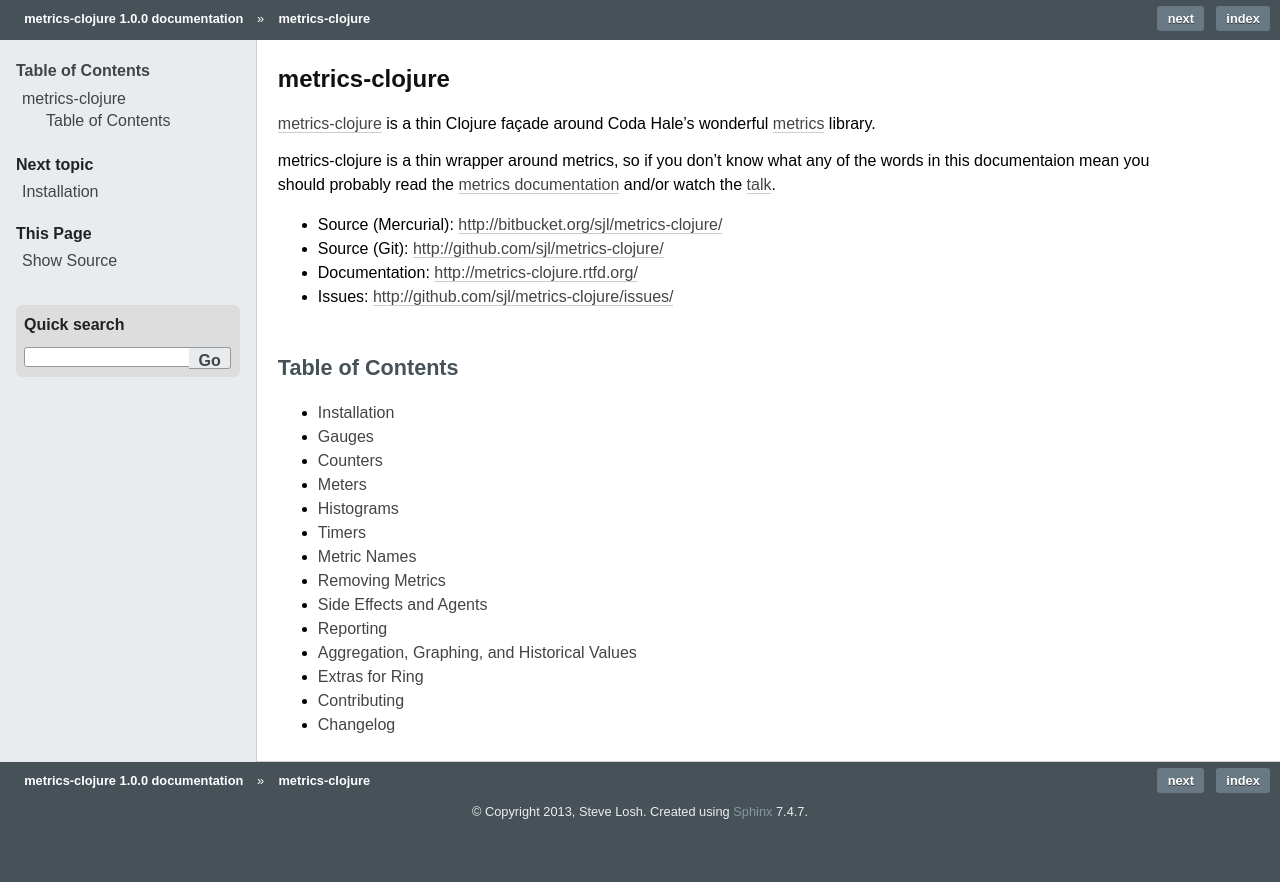
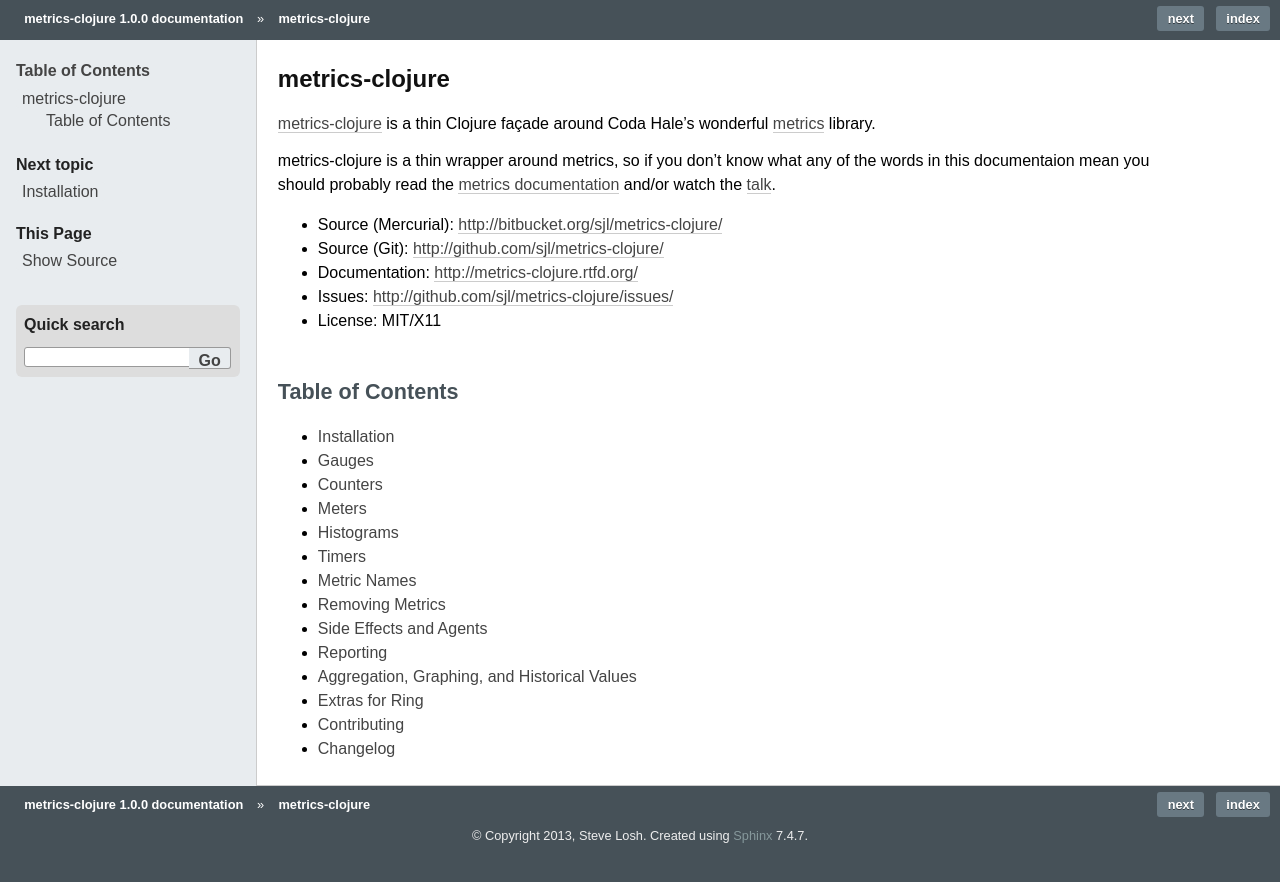
Before and after one commit to clj-commons/metrics-clojure, a Sphinx documentation site: the page built from docs/source/index.rst, in a window 1280 px wide. Shown: the top 882 px of the page. Built offline with Sphinx 7.4.7, drawn with Linux system fonts in a browser that asks for light colours.

Commit message:
Mention the license in the docs.

```diff
--- a/docs/source/index.rst
+++ b/docs/source/index.rst
@@ -13,6 +13,7 @@ documentation <http://metrics.codahale.com/>`_ and/or watch the `talk
 * Source (Git): http://github.com/sjl/metrics-clojure/
 * Documentation: http://metrics-clojure.rtfd.org/
 * Issues: http://github.com/sjl/metrics-clojure/issues/
+* License: MIT/X11
 
 Table of Contents
 -----------------
```
